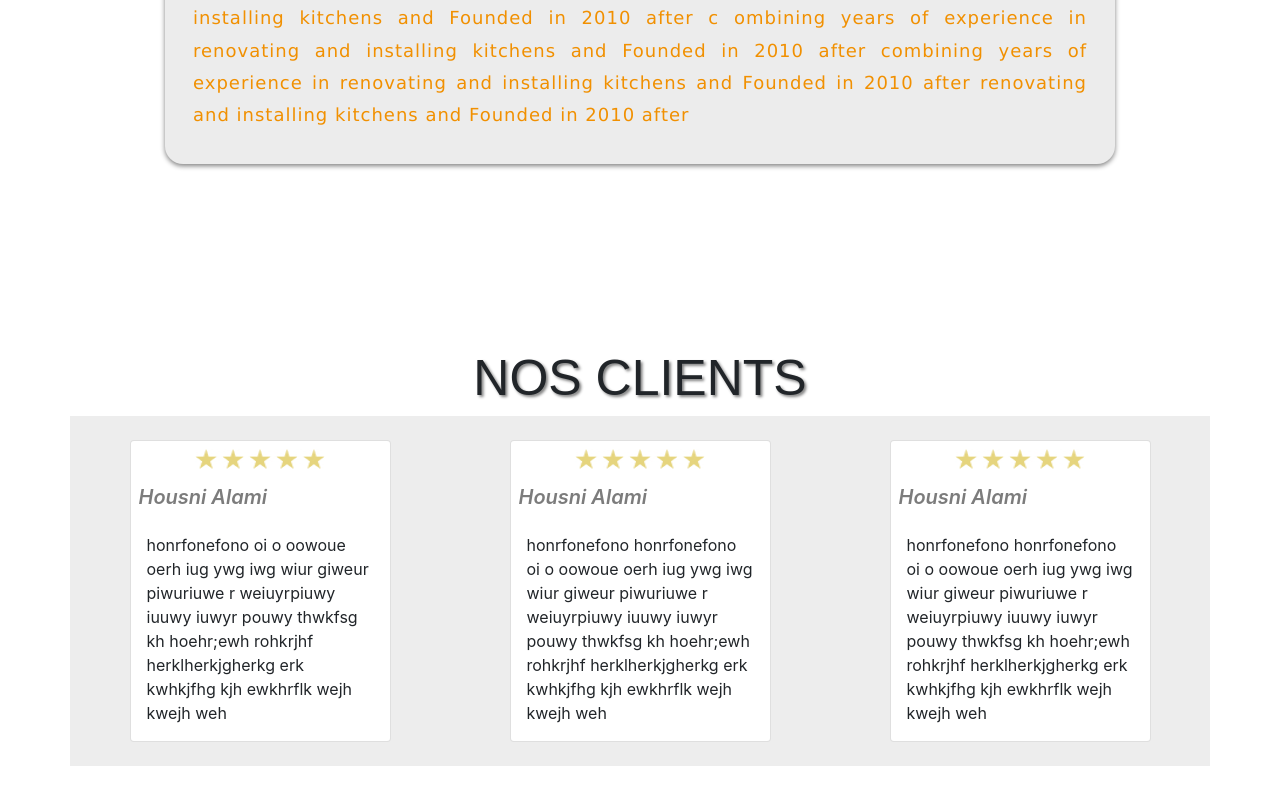
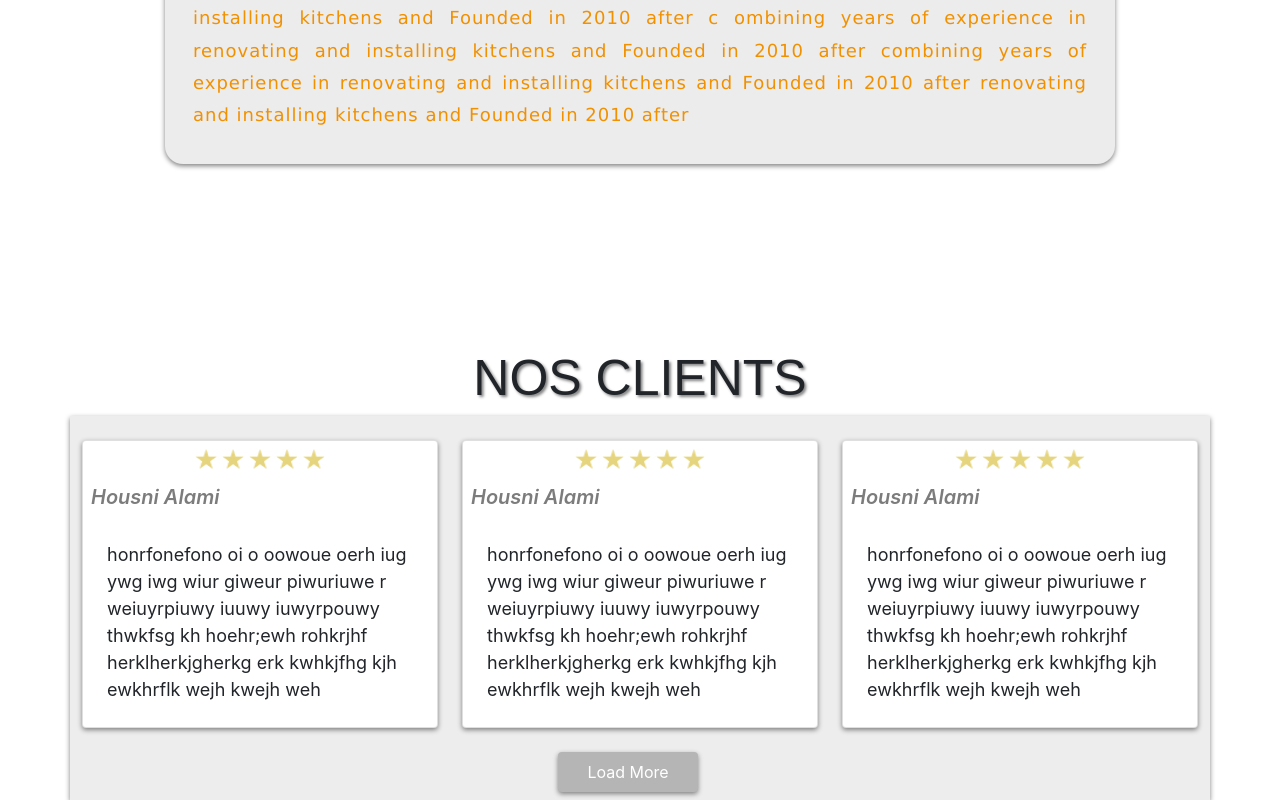
Before and after one commit to housni234/ISrefit, a React (Create React App) app: page / in a window 1280 px wide. Shown: the part 1746-2546 px from the top of the page. Before the commit the page ends 2512 px from the top, so only its background shows below. Built offline with nearby package versions, Linux system fonts and the light colour scheme; a web font is replaced by a local one.

Commit message:
adding loadmore amd showless buttons to nos client component

```diff
--- a/src/App.css
+++ b/src/App.css
@@ -52,6 +52,15 @@
 
 .cards-row {
     background-color: rgb(237, 237, 237);
+    box-shadow: 0px 2px 5px gray;
+}
+
+.card {
+    box-shadow: 0px 2px 5px gray;
+}
+
+.card-text {
+    font-size: large;
 }
 
 .stars {
@@ -64,3 +73,11 @@
     color: rgb(124, 124, 124);
     font-weight: 600;
 }
+
+.button {
+    width: 140px;
+    height: 40px;
+    background-color: rgb(181, 181, 181);
+    border: none;
+    box-shadow: 0px 2px 5px gray;
+}
--- a/src/Components/NosClients.js
+++ b/src/Components/NosClients.js
@@ -1,8 +1,33 @@
-import React from "react";
-import { Container, Row, Col, Card, Image } from "react-bootstrap";
+import React, { useState } from "react";
+import { Container, Row, Col, Card, Image, Button } from "react-bootstrap";
 
 function NosClients() {
-    return (<>
+    //  data for cards
+    const clients = [
+        { id: 1, name: "Housni Alami", imgSrc: require("../images/stars.jpg"), text: "honrfonefono oi o oowoue oerh iug  ywg iwg  wiur giweur  piwuriuwe r weiuyrpiuwy iuuwy iuwyrpouwy thwkfsg  kh hoehr;ewh rohkrjhf herklherkjgherkg erk kwhkjfhg kjh ewkhrflk wejh kwejh weh" },
+        { id: 2, name: "Housni Alami", imgSrc: require("../images/stars.jpg"), text: "honrfonefono oi o oowoue oerh iug  ywg iwg  wiur giweur  piwuriuwe r weiuyrpiuwy iuuwy iuwyrpouwy thwkfsg  kh hoehr;ewh rohkrjhf herklherkjgherkg erk kwhkjfhg kjh ewkhrflk wejh kwejh weh" },
+        { id: 3, name: "Housni Alami", imgSrc: require("../images/stars.jpg"), text: "honrfonefono oi o oowoue oerh iug  ywg iwg  wiur giweur  piwuriuwe r weiuyrpiuwy iuuwy iuwyrpouwy thwkfsg  kh hoehr;ewh rohkrjhf herklherkjgherkg erk kwhkjfhg kjh ewkhrflk wejh kwejh weh" },
+        { id: 4, name: "Housni Alami", imgSrc: require("../images/stars.jpg"), text: "honrfonefono oi o oowoue oerh iug  ywg iwg  wiur giweur  piwuriuwe r weiuyrpiuwy iuuwy iuwyrpouwy thwkfsg  kh hoehr;ewh rohkrjhf herklherkjgherkg erk kwhkjfhg kjh ewkhrflk wejh kwejh weh" },
+        { id: 5, name: "Housni Alami", imgSrc: require("../images/stars.jpg"), text: "honrfonefono oi o oowoue oerh iug  ywg iwg  wiur giweur  piwuriuwe r weiuyrpiuwy iuuwy iuwyrpouwy thwkfsg  kh hoehr;ewh rohkrjhf herklherkjgherkg erk kwhkjfhg kjh ewkhrflk wejh kwejh weh" },
+        { id: 6, name: "Housni Alami", imgSrc: require("../images/stars.jpg"), text: "honrfonefono oi o oowoue oerh iug  ywg iwg  wiur giweur  piwuriuwe r weiuyrpiuwy iuuwy iuwyrpouwy thwkfsg  kh hoehr;ewh rohkrjhf herklherkjgherkg erk kwhkjfhg kjh ewkhrflk wejh kwejh weh" },
+
+    ];
+
+    const intialVisibleCardsState = 3;
+    const [visibleCards, setVisibleCards] = useState(intialVisibleCardsState);
+
+
+
+    const loadMore = () => {
+        setVisibleCards((preVisibleCards) => preVisibleCards + 3);
+    }
+
+    const showLess = () => {
+        setVisibleCards(intialVisibleCardsState)
+    }
+
+
+    return (
         <Container >
             <Row className="justify-content-center mt-5">
                 <Col className='text-center mt-5'>
@@ -10,52 +35,31 @@ function NosClients() {
                 </Col>
             </Row>
             <Row className="cards-row" >
-                <Col className="mx-auto d-block m-4 b-4 " lg="3">
+                {clients.slice(0, visibleCards).map((client) => (
+                    <Col className="mx-auto d-block m-4 b-4 " lg="4">
                         <Card className="card" >
                             <div className="d-flex justify-content-center m-2">
-                            <Image src={require("../images/stars.jpg")} className="stars" />
+                                <Image src={client.imgSrc} className="stars" />
                             </div>
                             <Card.Title className=" m-2 card-title">
-                            Housni Alami
+                                {client.name}
                             </Card.Title>
-                        <Card.Text className="p-3">
-                            honrfonefono oi o oowoue   oerh iug  ywg iwg  wiur giweur  piwuriuwe r weiuyrpiuwy iuuwy iuwyr
-                            pouwy thwkfsg  kh hoehr;ewh rohkrjhf herklherkjgherkg erk kwhkjfhg kjh ewkhrflk wejh kwejh weh
+                            <Card.Text className="m-4 card-text">
+                                {client.text}
                             </Card.Text>
                         </Card>
                     </Col>
-                <Col className="mx-auto d-block m-4" lg="3">
-                    <Card className="card">
-                        <div className="d-flex justify-content-center m-2">
-                            <Image src={require("../images/stars.jpg")} className="stars" />
-                        </div>
-                        <Card.Title className="m-2 card-title">
-                            Housni Alami
-                        </Card.Title>
-                        <Card.Text className="p-3">
-                            honrfonefono honrfonefono oi o oowoue   oerh iug  ywg iwg  wiur giweur  piwuriuwe r weiuyrpiuwy iuuwy iuwyr
-                            pouwy thwkfsg  kh hoehr;ewh rohkrjhf herklherkjgherkg erk kwhkjfhg kjh ewkhrflk wejh kwejh weh
-                        </Card.Text>
-                    </Card>
-                </Col>
-                <Col className="mx-auto d-block m-4" lg="3">
-                    <Card className="card">
-                        <div className="d-flex justify-content-center m-2">
-                            <Image src={require("../images/stars.jpg")} className="stars" />
-                        </div>
-                        <Card.Title className="m-2 card-title">
-                            Housni Alami
-                        </Card.Title>
-                        <Card.Text className="p-3">
-                            honrfonefono honrfonefono oi o oowoue   oerh iug  ywg iwg  wiur giweur  piwuriuwe r weiuyrpiuwy iuuwy iuwyr
-                            pouwy thwkfsg  kh hoehr;ewh rohkrjhf herklherkjgherkg erk kwhkjfhg kjh ewkhrflk wejh kwejh weh
-                        </Card.Text>
-                    </Card>
-                </Col>
+                ))}
+                <Row className="justify-content-center">
+                    {visibleCards < clients.length && (
+                        <Button onClick={loadMore} className="mb-2 button">Load More</Button>
+                    )}
+                    {visibleCards > intialVisibleCardsState && (
+                        <Button onClick={showLess} className="mb-2 ml-2 button">Show Less</Button>
+                    )}
+                </Row>
             </Row>
         </Container>
-
-    </>
     )
 }
 
```
Lines whose indentation alone changed are shown as unchanged.
